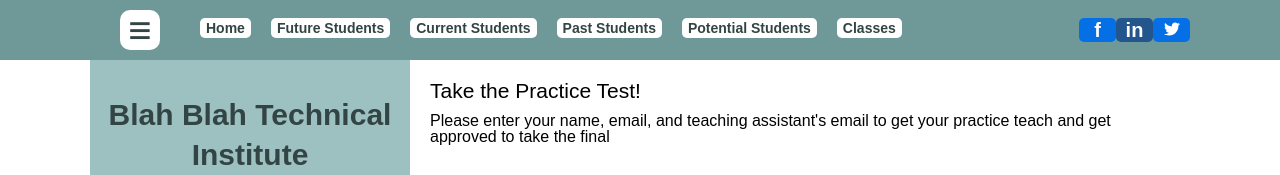
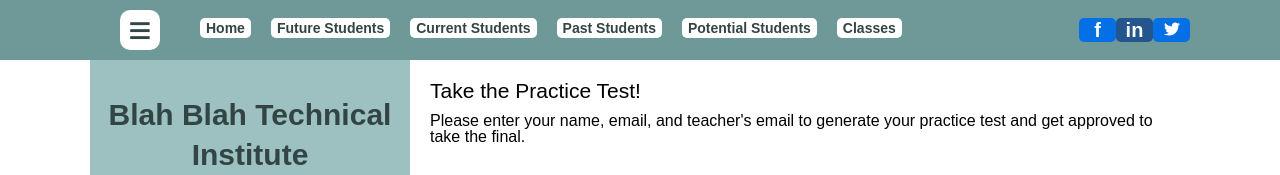
Before and after one commit to rossgk2/dce-capstone, an Angular app in the folder dce-capstone/: page / in a window 1280 px wide. Shown: the top 175 px of the page. Built offline with nearby package versions, Linux system fonts and the light colour scheme; what ngx-spinner would draw is missing.

Commit message:
fixed some verbiage and spelling

```diff
--- a/dce-capstone/src/app/practice-test-form/practice-test-form.component.html
+++ b/dce-capstone/src/app/practice-test-form/practice-test-form.component.html
@@ -1,4 +1,4 @@
-<p>Please enter your name, email, and teaching assistant's email to get your practice teach and get approved to take the final</p>
+<p>Please enter your name, email, and teacher's email to generate your practice test and get approved to take the final.</p>
 <br />
 <br/>
 <form [formGroup]="testForm" (ngSubmit)="onSubmit()">
```
